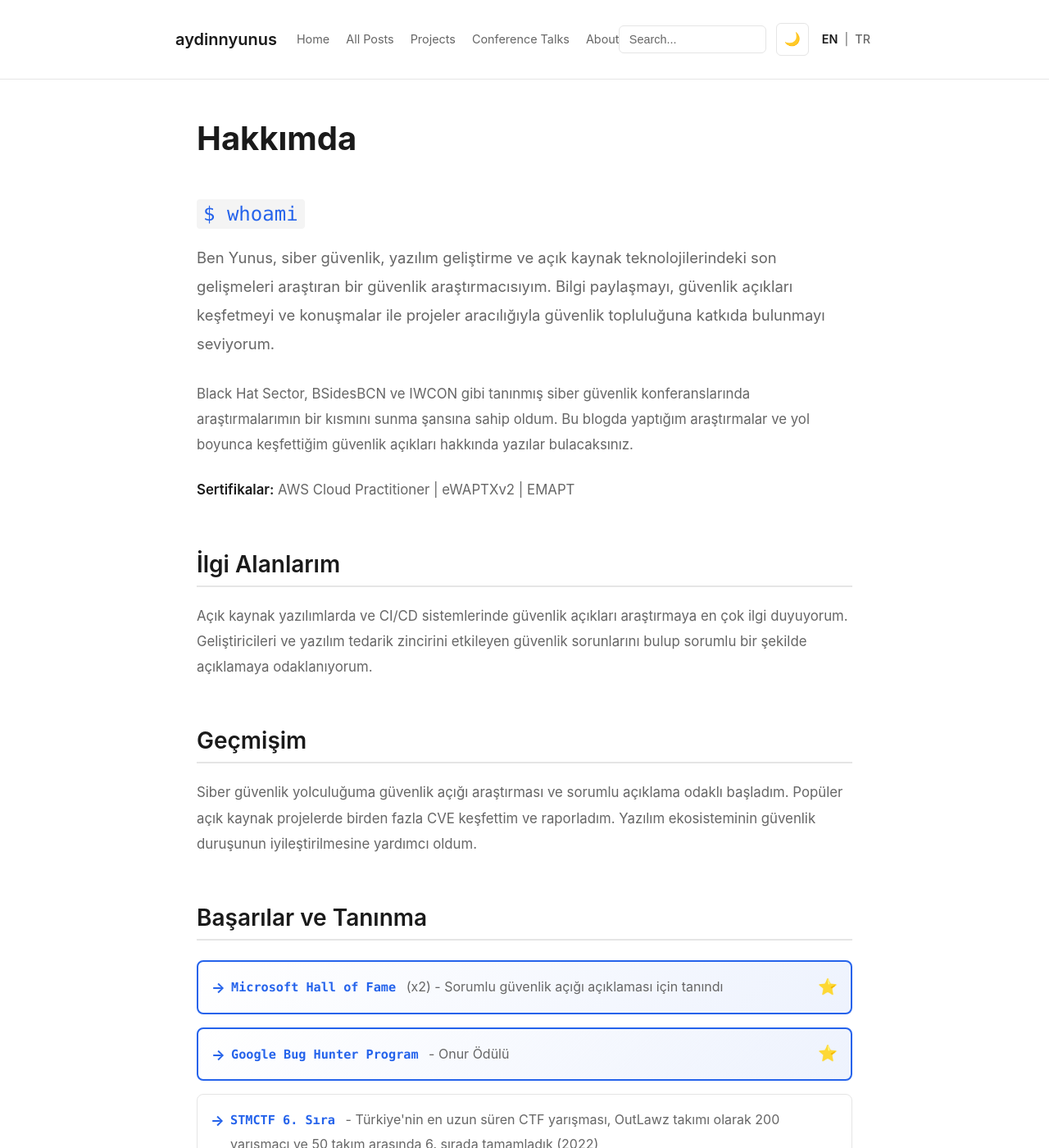
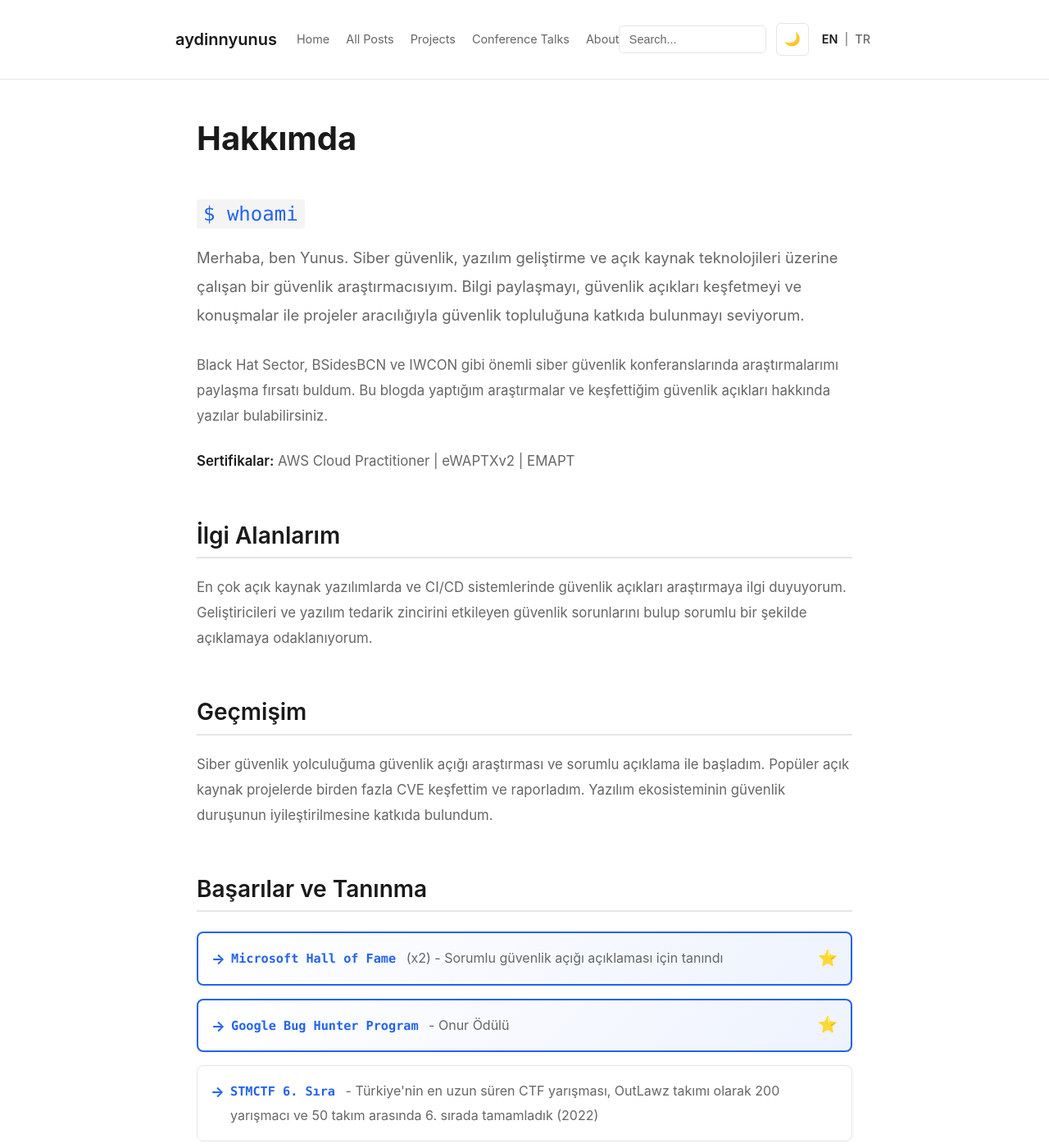
Before and after one commit to aydinnyunus/aydinnyunus.github.io, a Jekyll site: the page built from tr/about.html, in a window 1280 px wide and 1400 px high. Shown: the whole window at 82% size. Built offline with Jekyll 4.4.1, drawn with Linux system fonts in a browser that asks for light colours.

Commit message:
Make Turkish texts more natural and conversational

```diff
--- a/index.html
+++ b/index.html
@@ -12,7 +12,7 @@ canonical_url: "https://aydinnyunus.github.io/"
   <div class="hero">
     <p class="hero-intro" data-en="Hey, I'm" data-tr="Merhaba, ben">Hey, I'm</p>
     <h1 class="hero-name">{{ site.author }}</h1>
-    <p class="hero-description" data-en="{{ site.description }}" data-tr="Siber güvenlik, güvenlik açığı araştırması ve sorumlu açıklama konularında araştırma yapan güvenlik araştırmacısı. CVE'ler, konferans konuşmaları ve güvenlik araştırmalarını keşfedin.">{{ site.description }}</p>
+    <p class="hero-description" data-en="{{ site.description }}" data-tr="Siber güvenlik alanında çalışan, güvenlik açığı araştırması ve sorumlu açıklama konularında uzmanlaşmış bir güvenlik araştırmacısı. CVE keşifleri, konferans sunumları ve güvenlik araştırmaları.">{{ site.description }}</p>
     <div class="hero-social">
       <a href="https://x.com/aydinnyunuss" target="_blank" rel="noopener noreferrer" aria-label="X (Twitter)">
         <svg width="20" height="20" viewBox="0 0 24 24" fill="currentColor">
--- a/tr/about.html
+++ b/tr/about.html
@@ -14,19 +14,19 @@ canonical_url: "https://aydinnyunus.github.io/tr/about/"
 
 <h2><code>$ whoami</code></h2>
 
-<p>Ben Yunus, siber güvenlik, yazılım geliştirme ve açık kaynak teknolojilerindeki son gelişmeleri araştıran bir güvenlik araştırmacısıyım. Bilgi paylaşmayı, güvenlik açıkları keşfetmeyi ve konuşmalar ile projeler aracılığıyla güvenlik topluluğuna katkıda bulunmayı seviyorum.</p>
+<p>Merhaba, ben Yunus. Siber güvenlik, yazılım geliştirme ve açık kaynak teknolojileri üzerine çalışan bir güvenlik araştırmacısıyım. Bilgi paylaşmayı, güvenlik açıkları keşfetmeyi ve konuşmalar ile projeler aracılığıyla güvenlik topluluğuna katkıda bulunmayı seviyorum.</p>
 
-<p>Black Hat Sector, BSidesBCN ve IWCON gibi tanınmış siber güvenlik konferanslarında araştırmalarımın bir kısmını sunma şansına sahip oldum. Bu blogda yaptığım araştırmalar ve yol boyunca keşfettiğim güvenlik açıkları hakkında yazılar bulacaksınız.</p>
+<p>Black Hat Sector, BSidesBCN ve IWCON gibi önemli siber güvenlik konferanslarında araştırmalarımı paylaşma fırsatı buldum. Bu blogda yaptığım araştırmalar ve keşfettiğim güvenlik açıkları hakkında yazılar bulabilirsiniz.</p>
 
 <p><strong>Sertifikalar:</strong> AWS Cloud Practitioner | eWAPTXv2 | EMAPT</p>
 
 <h2>İlgi Alanlarım</h2>
 
-<p>Açık kaynak yazılımlarda ve CI/CD sistemlerinde güvenlik açıkları araştırmaya en çok ilgi duyuyorum. Geliştiricileri ve yazılım tedarik zincirini etkileyen güvenlik sorunlarını bulup sorumlu bir şekilde açıklamaya odaklanıyorum.</p>
+<p>En çok açık kaynak yazılımlarda ve CI/CD sistemlerinde güvenlik açıkları araştırmaya ilgi duyuyorum. Geliştiricileri ve yazılım tedarik zincirini etkileyen güvenlik sorunlarını bulup sorumlu bir şekilde açıklamaya odaklanıyorum.</p>
 
 <h2>Geçmişim</h2>
 
-<p>Siber güvenlik yolculuğuma güvenlik açığı araştırması ve sorumlu açıklama odaklı başladım. Popüler açık kaynak projelerde birden fazla CVE keşfettim ve raporladım. Yazılım ekosisteminin güvenlik duruşunun iyileştirilmesine yardımcı oldum.</p>
+<p>Siber güvenlik yolculuğuma güvenlik açığı araştırması ve sorumlu açıklama ile başladım. Popüler açık kaynak projelerde birden fazla CVE keşfettim ve raporladım. Yazılım ekosisteminin güvenlik duruşunun iyileştirilmesine katkıda bulundum.</p>
 
 <h2>Başarılar ve Tanınma</h2>
 
--- a/tr/blog.html
+++ b/tr/blog.html
@@ -3,7 +3,7 @@ layout: default
 title: Blog
 lang: tr
 permalink: /tr/blog/
-description: "Yunus Aydın'ın güvenlik araştırma blogu. Güvenlik açığı araştırması, kapı kilidi güvenliği, siber güvenlik keşifleri ve sorumlu açıklama uygulamaları hakkında yazılar okuyun."
+description: "Yunus Aydın'ın güvenlik araştırma blogu. Güvenlik açığı araştırması, kapı kilidi güvenliği, siber güvenlik keşifleri ve sorumlu açıklama uygulamaları hakkında yazılar."
 keywords: "güvenlik blogu, siber güvenlik blogu, güvenlik açığı araştırması, güvenlik araştırması, kapı kilidi güvenliği, penetrasyon testi"
 canonical_url: "https://aydinnyunus.github.io/tr/blog/"
 ---
--- a/tr/index.html
+++ b/tr/index.html
@@ -3,7 +3,7 @@ layout: default
 title: Ana Sayfa
 lang: tr
 permalink: /tr/
-description: "Yunus Aydın - Siber güvenlik, yazılım güvenlik açıkları ve açık kaynak güvenlik üzerine araştırma yapan güvenlik araştırmacısı. CVE'ler, konferans konuşmaları ve güvenlik araştırmalarını keşfedin."
+description: "Yunus Aydın - Siber güvenlik alanında çalışan, yazılım güvenlik açıkları ve açık kaynak güvenlik konularında araştırmalar yapan güvenlik araştırmacısı. CVE keşifleri, konferans sunumları ve güvenlik araştırmaları."
 keywords: "Yunus Aydın, güvenlik araştırmacısı, siber güvenlik, güvenlik açığı araştırması, CVE, bug bounty, güvenlik uzmanı"
 canonical_url: "https://aydinnyunus.github.io/tr/"
 ---
@@ -12,7 +12,7 @@ canonical_url: "https://aydinnyunus.github.io/tr/"
   <div class="hero">
     <p class="hero-intro" data-en="Hey, I'm" data-tr="Merhaba, ben">Merhaba, ben</p>
     <h1 class="hero-name">{{ site.author }}</h1>
-    <p class="hero-description" data-en="{{ site.description }}" data-tr="Siber güvenlik, güvenlik açığı araştırması ve sorumlu açıklama üzerine çalışan güvenlik araştırmacısı. CVE'ler, konferans konuşmaları ve güvenlik araştırmalarını keşfedin.">Siber güvenlik, güvenlik açığı araştırması ve sorumlu açıklama üzerine çalışan güvenlik araştırmacısı. CVE'ler, konferans konuşmaları ve güvenlik araştırmalarını keşfedin.</p>
+    <p class="hero-description" data-en="{{ site.description }}" data-tr="Siber güvenlik alanında çalışan, güvenlik açığı araştırması ve sorumlu açıklama konularında uzmanlaşmış bir güvenlik araştırmacısı. CVE keşifleri, konferans sunumları ve güvenlik araştırmaları.">Siber güvenlik alanında çalışan, güvenlik açığı araştırması ve sorumlu açıklama konularında uzmanlaşmış bir güvenlik araştırmacısı. CVE keşifleri, konferans sunumları ve güvenlik araştırmaları.</p>
     <div class="hero-social">
       <a href="https://x.com/aydinnyunuss" target="_blank" rel="noopener noreferrer" aria-label="X (Twitter)">
         <svg width="20" height="20" viewBox="0 0 24 24" fill="currentColor">
--- a/tr/projects.html
+++ b/tr/projects.html
@@ -12,7 +12,7 @@ canonical_url: "https://aydinnyunus.github.io/tr/projects/"
   <h1>Açık Kaynak Projeler</h1>
 
   <div class="projects-list">
-    <p class="projects-intro">Burada açık kaynak güvenlik araçlarımı ve projelerimi bulabilirsiniz. Bu araçlardan bazıları Kali Linux'a dahil edildi ve güvenlik topluluğu tarafından yaygın olarak kullanılıyor.</p>
+    <p class="projects-intro">Açık kaynak güvenlik araçlarımı ve projelerimi burada bulabilirsiniz. Bu araçlardan bazıları Kali Linux'a dahil edildi ve güvenlik topluluğu tarafından yaygın olarak kullanılıyor.</p>
 
     <div class="projects-container">
       <!-- exifLooter - Kali Linux & Black Arch -->
--- a/tr/talks.html
+++ b/tr/talks.html
@@ -12,7 +12,7 @@ canonical_url: "https://aydinnyunus.github.io/tr/talks/"
   <h1>Konferans Konuşmaları</h1>
 
   <div class="talks-list">
-    <p class="talks-intro">Burada çeşitli konferanslarda verdiğim konuşmaları ve sunumları bulabilirsiniz. Alanımdaki araştırmalarımdan ve deneyimlerimden paylaştığım içgörüler.</p>
+    <p class="talks-intro">Çeşitli konferanslarda verdiğim konuşmaları ve sunumları burada bulabilirsiniz. Alanımdaki araştırmalarımdan ve deneyimlerimden paylaştığım içgörüler.</p>
 
     <div class="talks-container">
       <div class="talk-item">
```
Also changed, not shown: other parts of tr/about.html (+1 -1 lines), other parts of tr/projects.html (+1 -1 lines).
